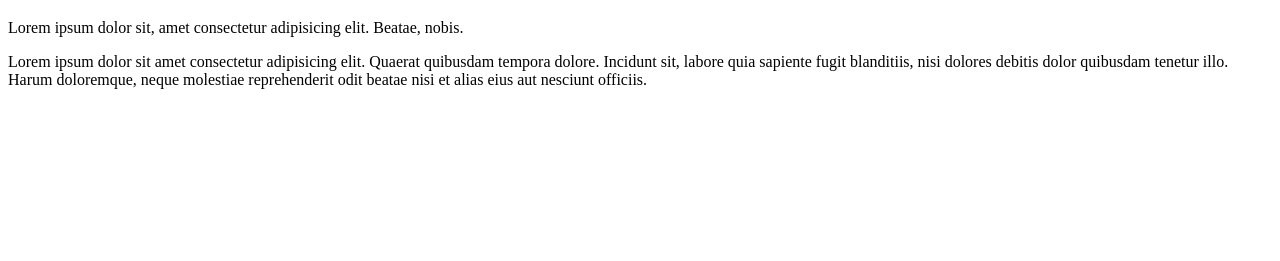
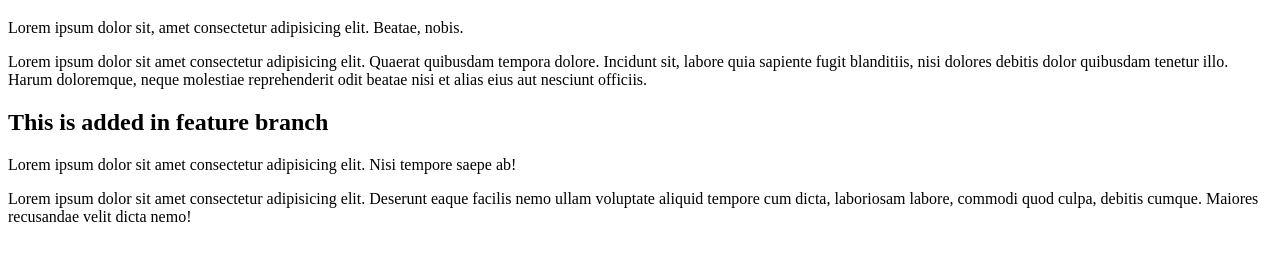
Before and after one commit to abdur-rehman-ali/Git, a plain HTML site: page index.html in a window 1280 px wide. Shown: the part 61-322 px from the top of the page. Drawn offline with Linux system fonts and the light colour scheme.

Commit message:
First commot in feature breanch

```diff
--- a/index.html
+++ b/index.html
@@ -9,5 +9,8 @@
     <h1>This is first heading</h1>
     <p>Lorem ipsum dolor sit, amet consectetur adipisicing elit. Beatae, nobis.</p>
     <p>Lorem ipsum dolor sit amet consectetur adipisicing elit. Quaerat quibusdam tempora dolore. Incidunt sit, labore quia sapiente fugit blanditiis, nisi dolores debitis dolor quibusdam tenetur illo. Harum doloremque, neque molestiae reprehenderit odit beatae nisi et alias eius aut nesciunt officiis.</p>
+    <h2>This is added in feature branch</h2>
+    <p>Lorem ipsum dolor sit amet consectetur adipisicing elit. Nisi tempore saepe ab!</p>
+    <p>Lorem ipsum dolor sit amet consectetur adipisicing elit. Deserunt eaque facilis nemo ullam voluptate aliquid tempore cum dicta, laboriosam labore, commodi quod culpa, debitis cumque. Maiores recusandae velit dicta nemo!</p>
 </body>
 </html>
```
